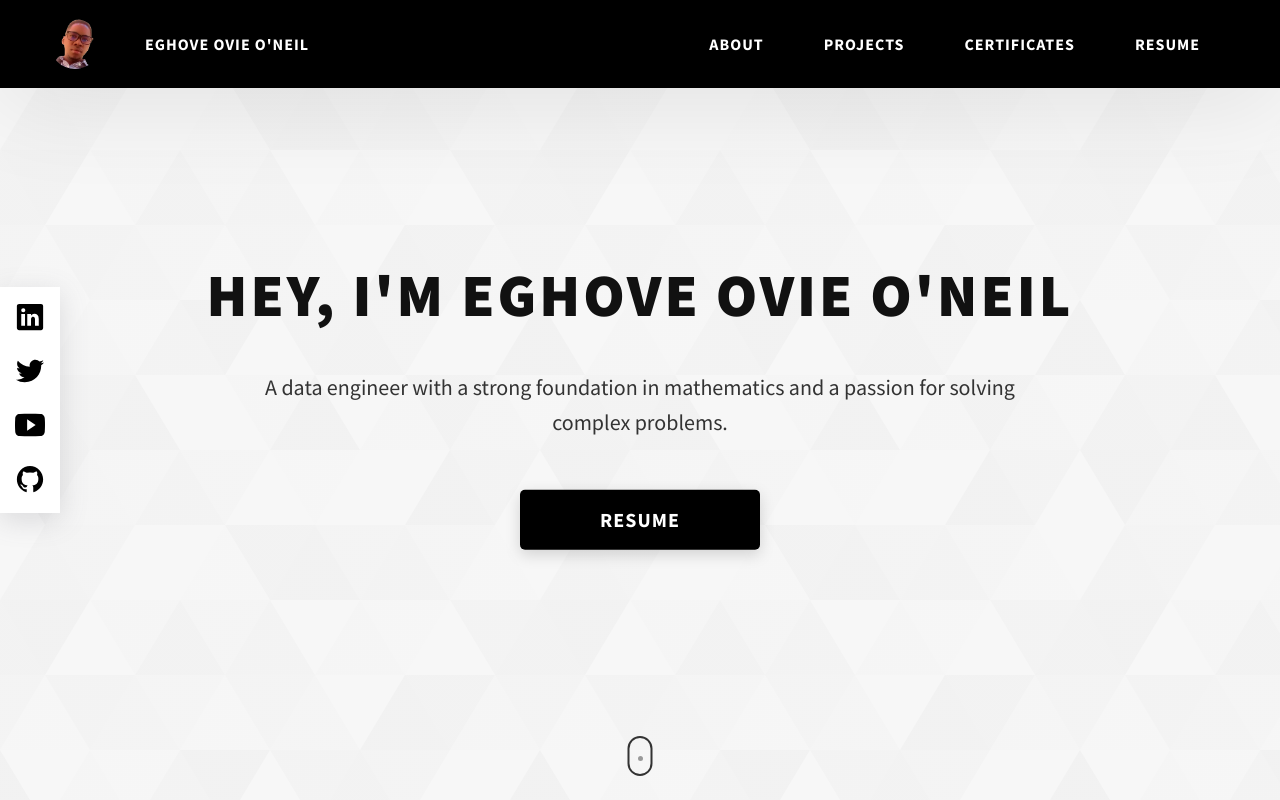
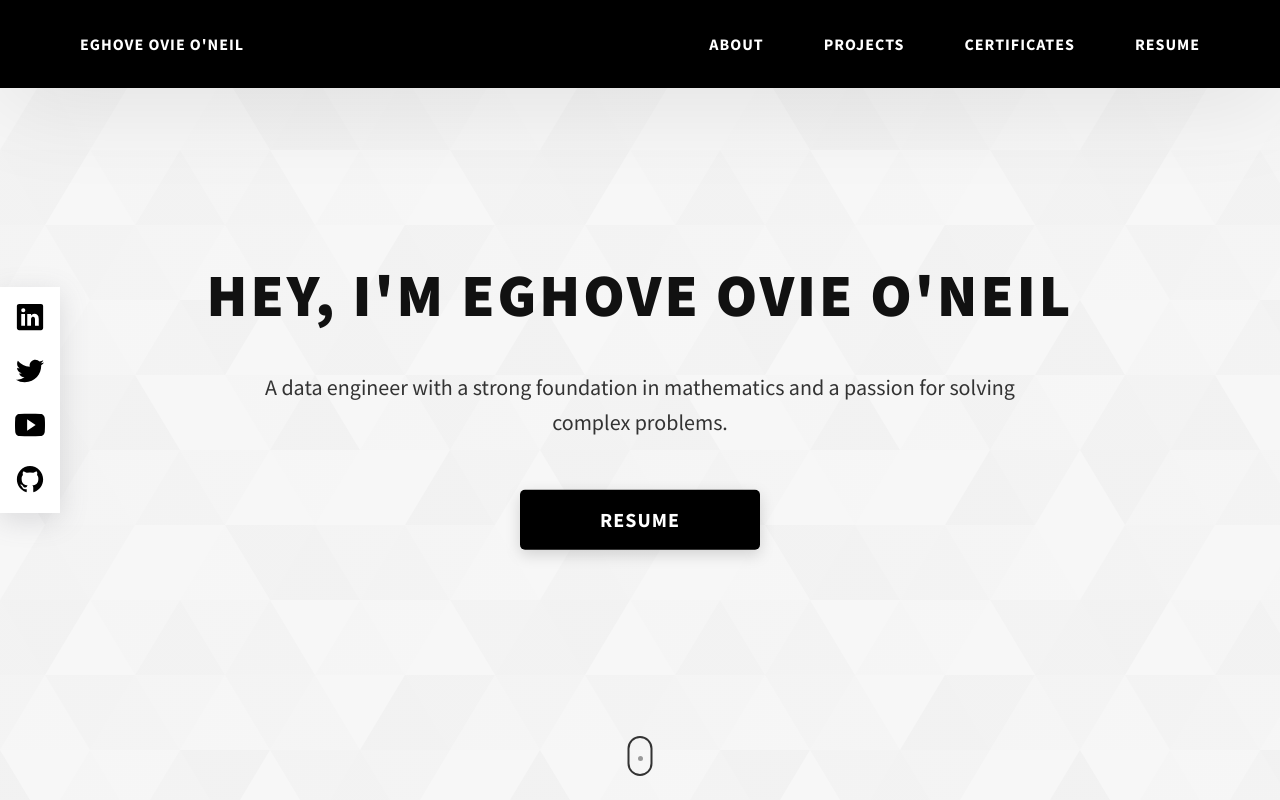
Before and after one commit to Neville369/MyWebSite, a plain HTML site: page index.html in a window 1280 px wide. Shown: the top 800 px of the page. Drawn offline with Linux system fonts and the light colour scheme; a script that the page names is missing.

Commit message:
Update index.html

```diff
--- a/index.html
+++ b/index.html
@@ -31,9 +31,7 @@
   <header class="header">
     <div class="header__content">
       <div class="header__logo-container">
-        <div class="header__logo-img-cont">
-          <img src="/assets/png/me.png" alt="Eghove Ovie O'Neil Logo Image" class="header__logo-img" />
-        </div>
+
         <span class="header__logo-sub"><a href="index.html" class="header__link"> Eghove Ovie O'Neil </a></span>
       </div>
       <div class="header__main">
```
